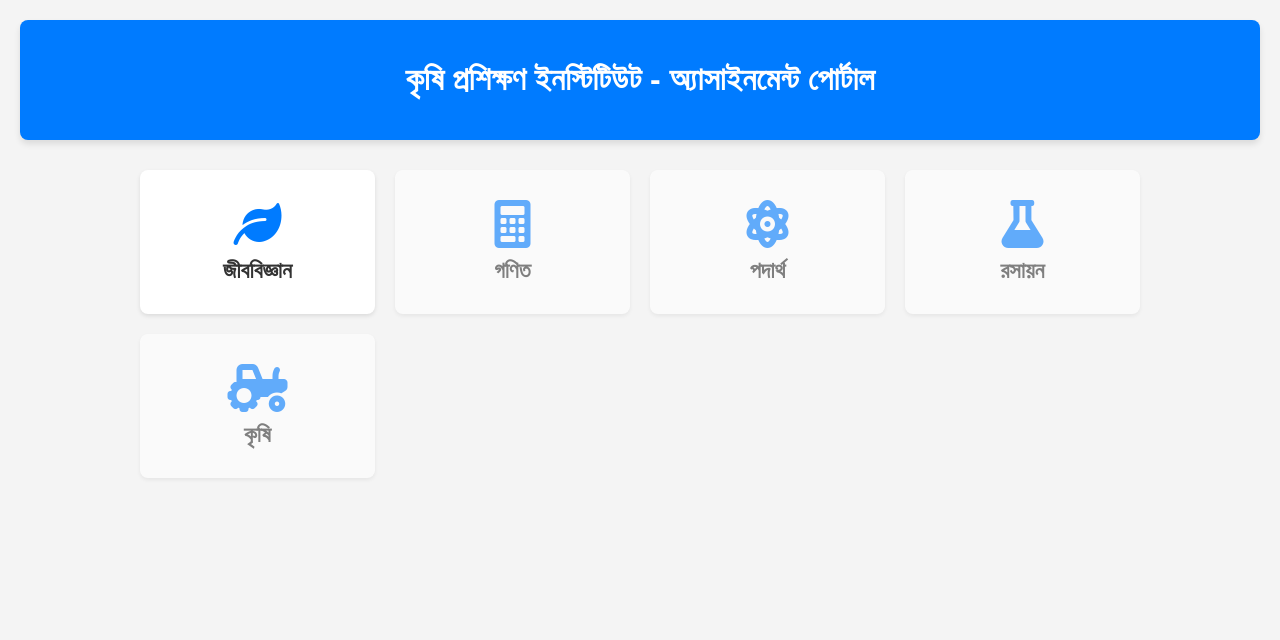
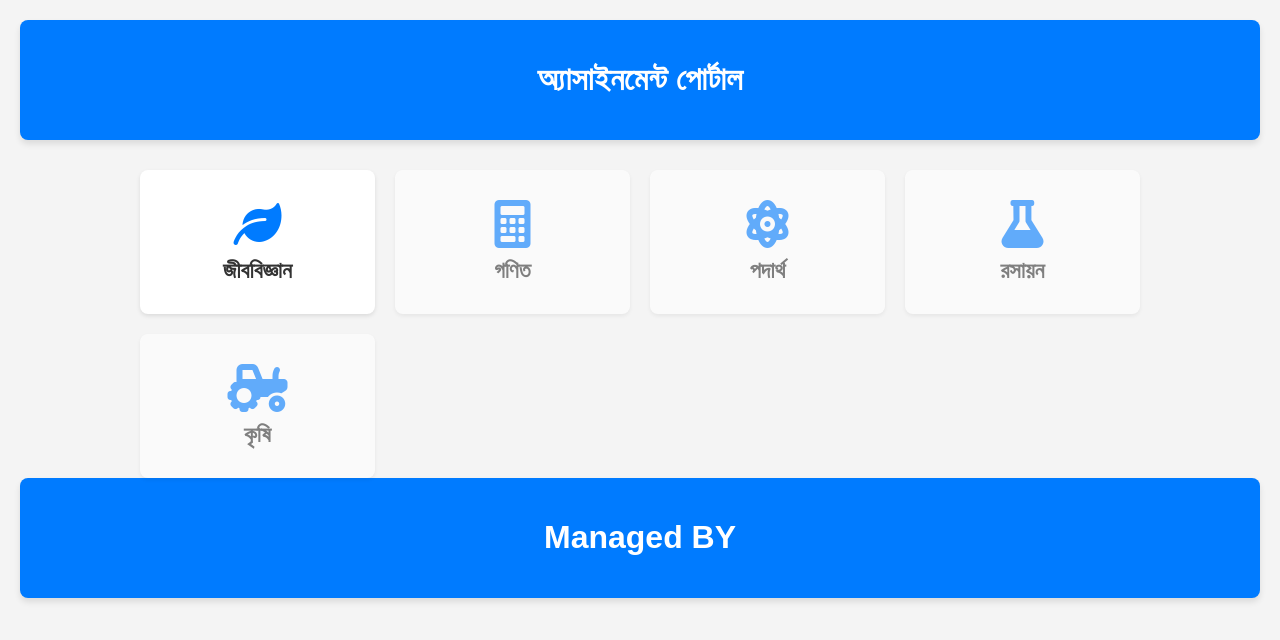
Before and after one commit to s10991127-cell/dw, a plain HTML site: page index.html in a window 1280 px wide. Drawn offline with Linux system fonts and the light colour scheme.

Commit message:
Update index.html

```diff
--- a/index.html
+++ b/index.html
@@ -3,7 +3,7 @@
 <head>
     <meta charset="UTF-8">
     <meta name="viewport" content="width=device-width, initial-scale=1.0">
-    <title>প্রধান মেনু - অ্যাসাইনমেন্ট পোর্টাল</title>
+    <title> Assingment </title>
     <link rel="stylesheet" href="style.css">
     <link rel="stylesheet" href="https://cdnjs.cloudflare.com/ajax/libs/font-awesome/6.0.0-beta3/css/all.min.css">
 </head>
@@ -22,7 +22,7 @@
 
     <div class="main-body" style="display:none;">
         <header>
-            <h1>কৃষি প্রশিক্ষণ ইনস্টিটিউট - অ্যাসাইনমেন্ট পোর্টাল</h1>
+            <h1> অ্যাসাইনমেন্ট পোর্টাল </h1>
         </header>
 
         <section class="subject-grid">
@@ -47,7 +47,12 @@
                 <h2>কৃষি</h2>
             </a>
         </section>
+    <header>
+            <h1> Managed BY  </h1>
+        </header>
     </div>
+
+
 
     <script>
         function showLoader(event) {
```
